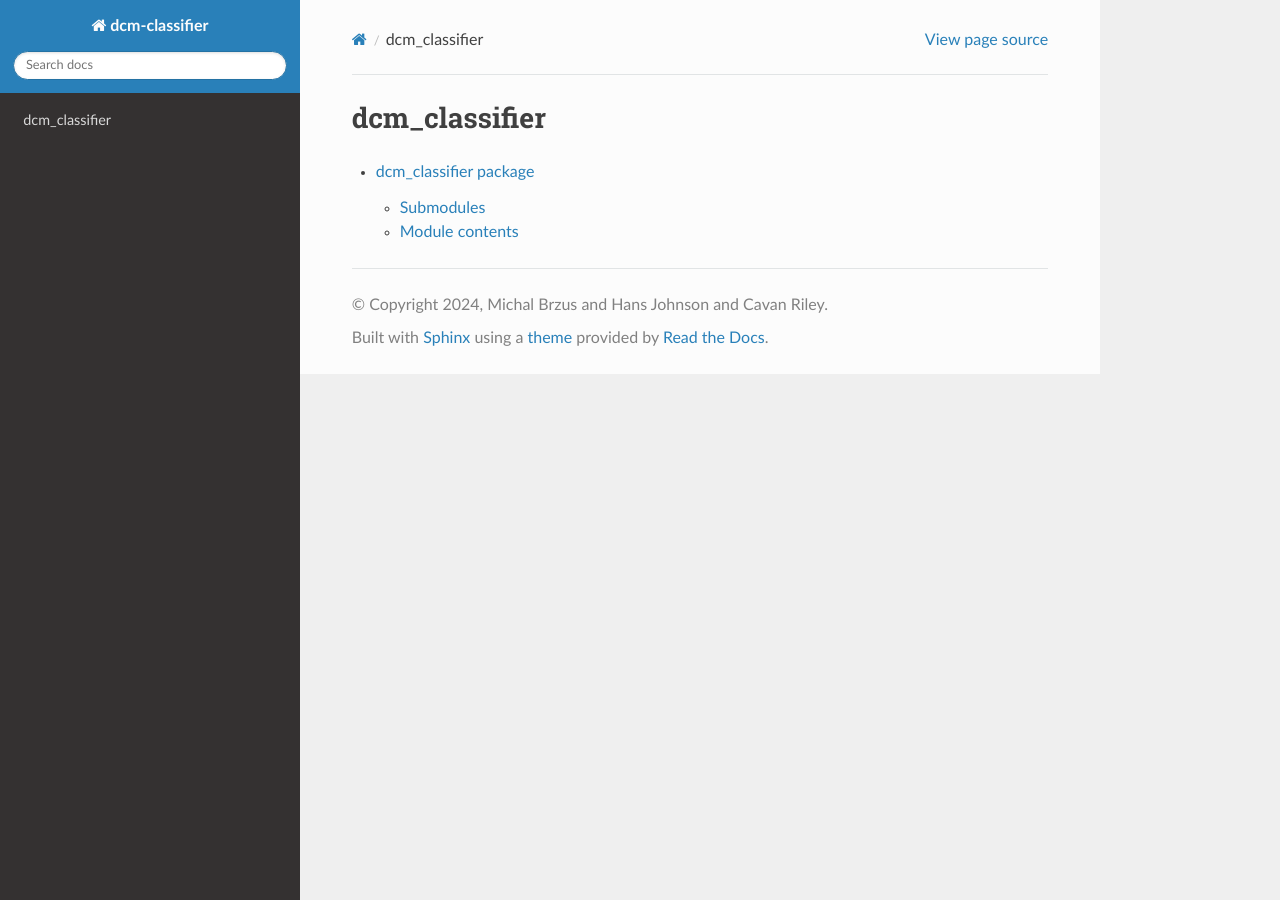
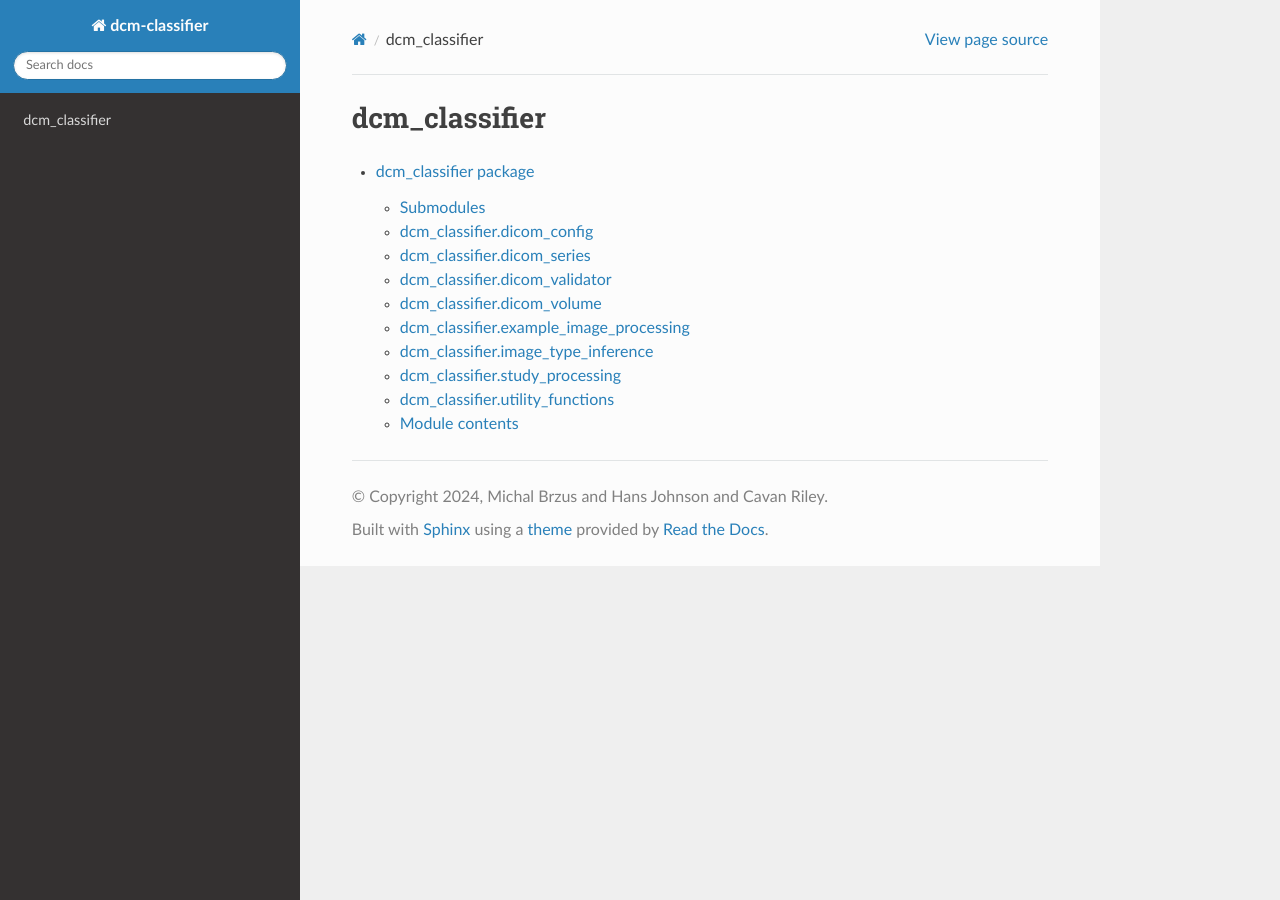
Before and after one commit to BRAINSia/dcm-classifier, a Sphinx documentation site: the page built from docs/source/modules.rst, in a window 1280 px wide. Built offline with Sphinx 7.4.7 and the Read the Docs theme 2.0.0, drawn with Linux system fonts in a browser that asks for light colours.

Commit message:
BUG: fixed documentation formatting problem

```diff
--- a/docs/source/conf.py
+++ b/docs/source/conf.py
@@ -6,7 +6,10 @@
 # -- Project information -----------------------------------------------------
 # https://www.sphinx-doc.org/en/master/usage/configuration.html#project-information
 import sphinx_rtd_theme
+import sys
+import os
 
+sys.path.insert(0, os.path.abspath("../../src"))
 
 project = "dcm-classifier"
 copyright = "2024, Michal Brzus and Hans Johnson and Cavan Riley"
@@ -20,9 +23,9 @@ extensions = [
     "sphinx.ext.autodoc",
     "sphinx.ext.doctest",
     "sphinx.ext.todo",
-    "sphinx.ext.ifconfig",
+    # "sphinx.ext.ifconfig",
     "sphinx.ext.autosummary",
-    "sphinx.ext.napoleon",  # Numpy style docstrings
+    # "sphinx.ext.napoleon",  # Numpy style docstrings
     # "sphinx.ext.linkcode",
 ]
 
--- a/docs/source/dcm_classifier.rst
+++ b/docs/source/dcm_classifier.rst
@@ -4,48 +4,64 @@ dcm\_classifier package
 Submodules
 ----------
 
+dcm\_classifier.dicom\_config
+------------------------------------
 
 .. automodule:: dcm_classifier.dicom_config
    :members:
    :undoc-members:
    :show-inheritance:
 
+dcm\_classifier.dicom\_series
+------------------------------------
 
 .. automodule:: dcm_classifier.dicom_series
    :members:
    :undoc-members:
    :show-inheritance:
 
+dcm\_classifier.dicom\_validator
+---------------------------------------
 
 .. automodule:: dcm_classifier.dicom_validator
    :members:
    :undoc-members:
    :show-inheritance:
 
+dcm\_classifier.dicom\_volume
+------------------------------------
 
 .. automodule:: dcm_classifier.dicom_volume
    :members:
    :undoc-members:
    :show-inheritance:
 
+dcm\_classifier.example\_image\_processing
+-------------------------------------------------
 
 .. automodule:: dcm_classifier.example_image_processing
    :members:
    :undoc-members:
    :show-inheritance:
 
+dcm\_classifier.image\_type\_inference
+---------------------------------------------
 
 .. automodule:: dcm_classifier.image_type_inference
    :members:
    :undoc-members:
    :show-inheritance:
 
+dcm\_classifier.study\_processing
+----------------------------------------
 
 .. automodule:: dcm_classifier.study_processing
    :members:
    :undoc-members:
    :show-inheritance:
 
+dcm\_classifier.utility\_functions
+-----------------------------------------
 
 .. automodule:: dcm_classifier.utility_functions
    :members:
--- a/docs/source/modules.rst
+++ b/docs/source/modules.rst
@@ -1,3 +1,5 @@
+:orphan:
+
 dcm_classifier
 ==============
 
```
